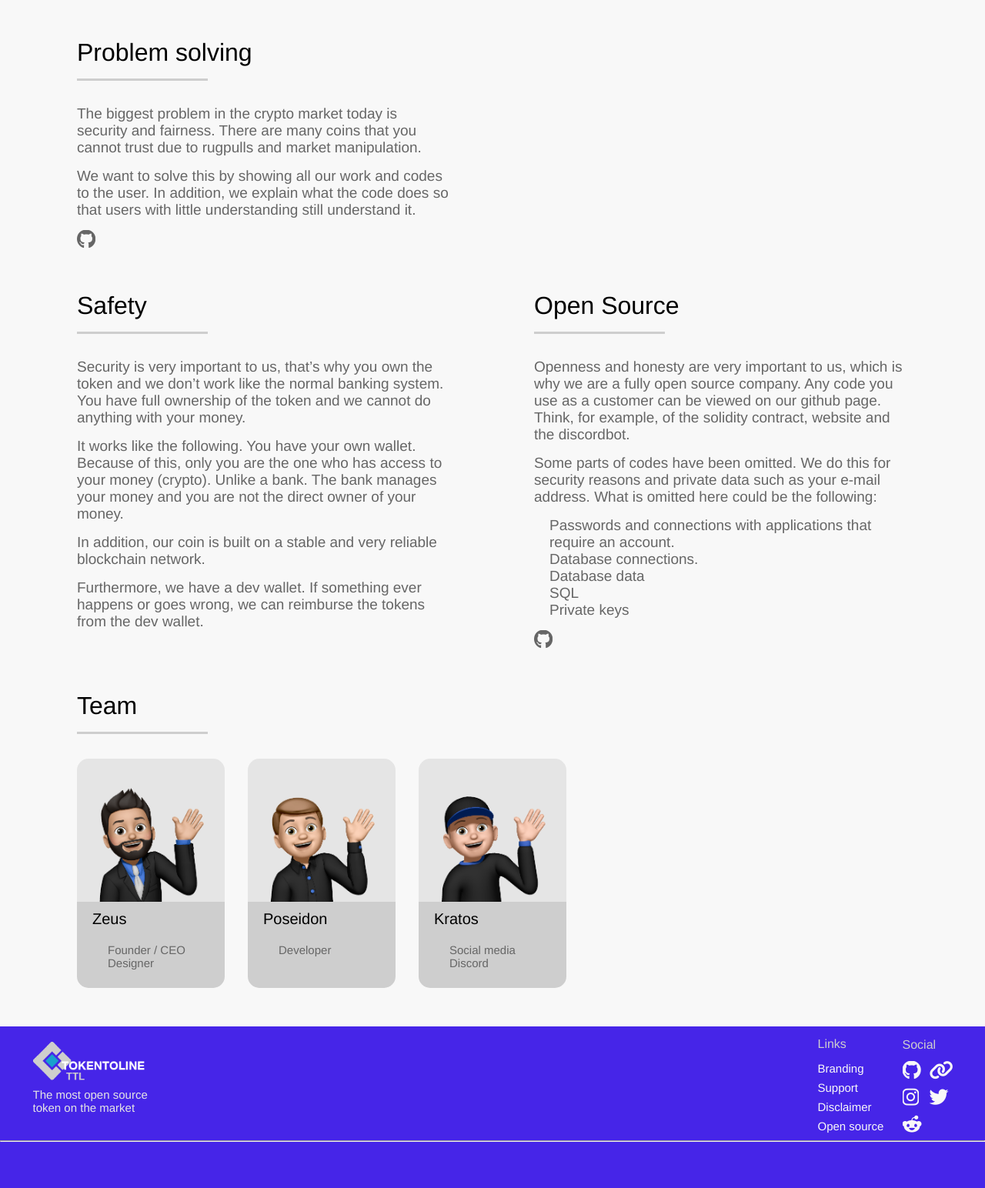
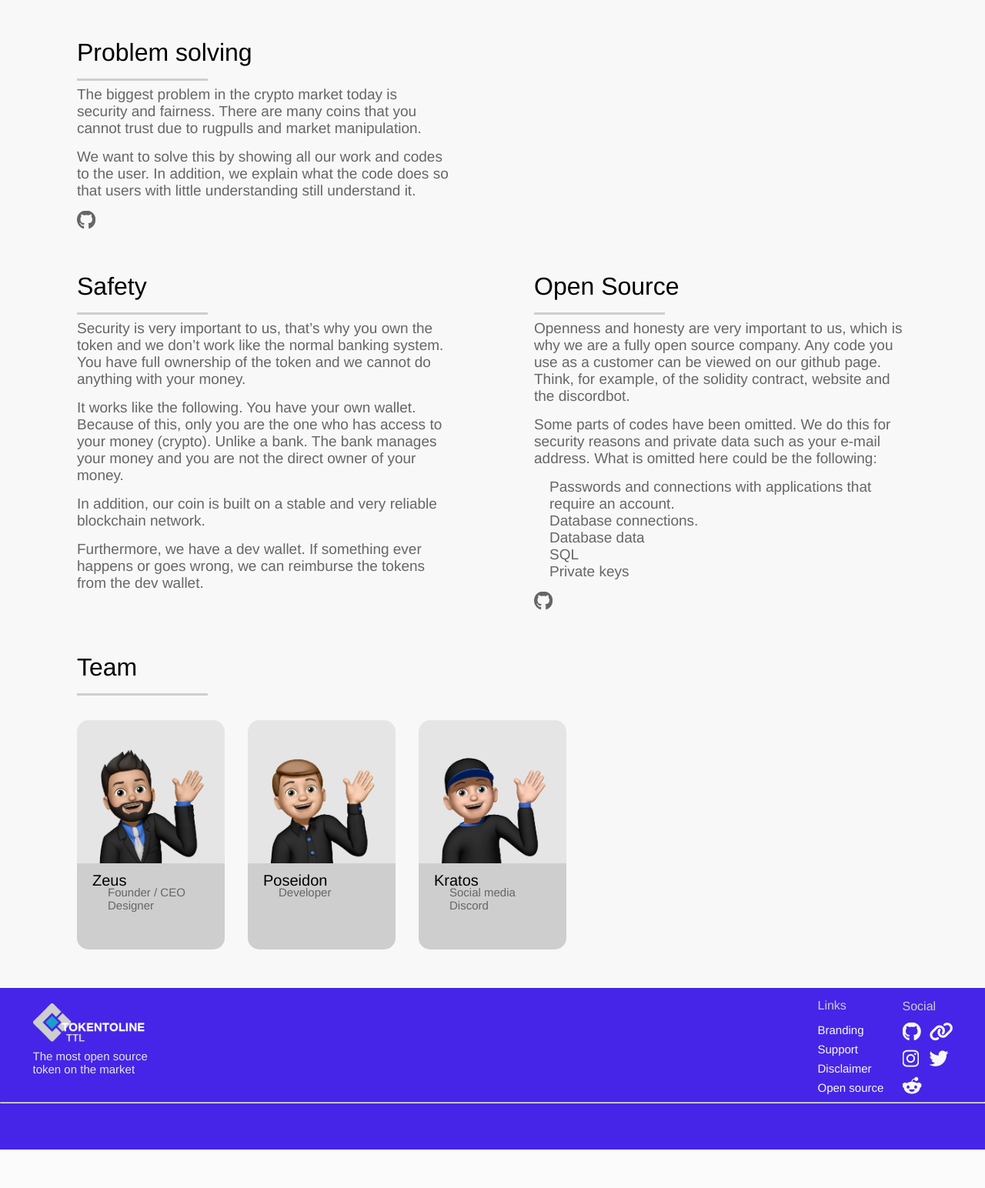
Before and after one commit to TokenToLine/WebsiteComingSoon, a PHP site: page /about.php in a window 1280 px wide. Shown: the part 207-1751 px from the top of the page at 77% size. After the commit the page ends 1701 px from the top, so only its background shows below. Run offline with PHP 8.4, Linux system fonts and the light colour scheme; some libraries are stand-ins or nearby versions.

Commit message:
Margin text update

```diff
--- a/css/syles.css
+++ b/css/syles.css
@@ -29,7 +29,7 @@ html {
   color: #000000;
   font-size: 32px;
   font-weight: 400;
-  margin: 50px 0;
+  margin: 50px 0 25px 0;
 }
 
 .content h1:after, .content h2:after, .content h3:after {
--- a/css/syles.scss
+++ b/css/syles.scss
@@ -48,7 +48,7 @@ html{
     color: $header;
     font-size: 32px;
     font-weight: 400;
-    margin: 50px 0;
+    margin: 50px 0 25px 0;
   }
 
   h1:after, h2:after, h3:after {
```
Also changed, not shown: 1 other file.
